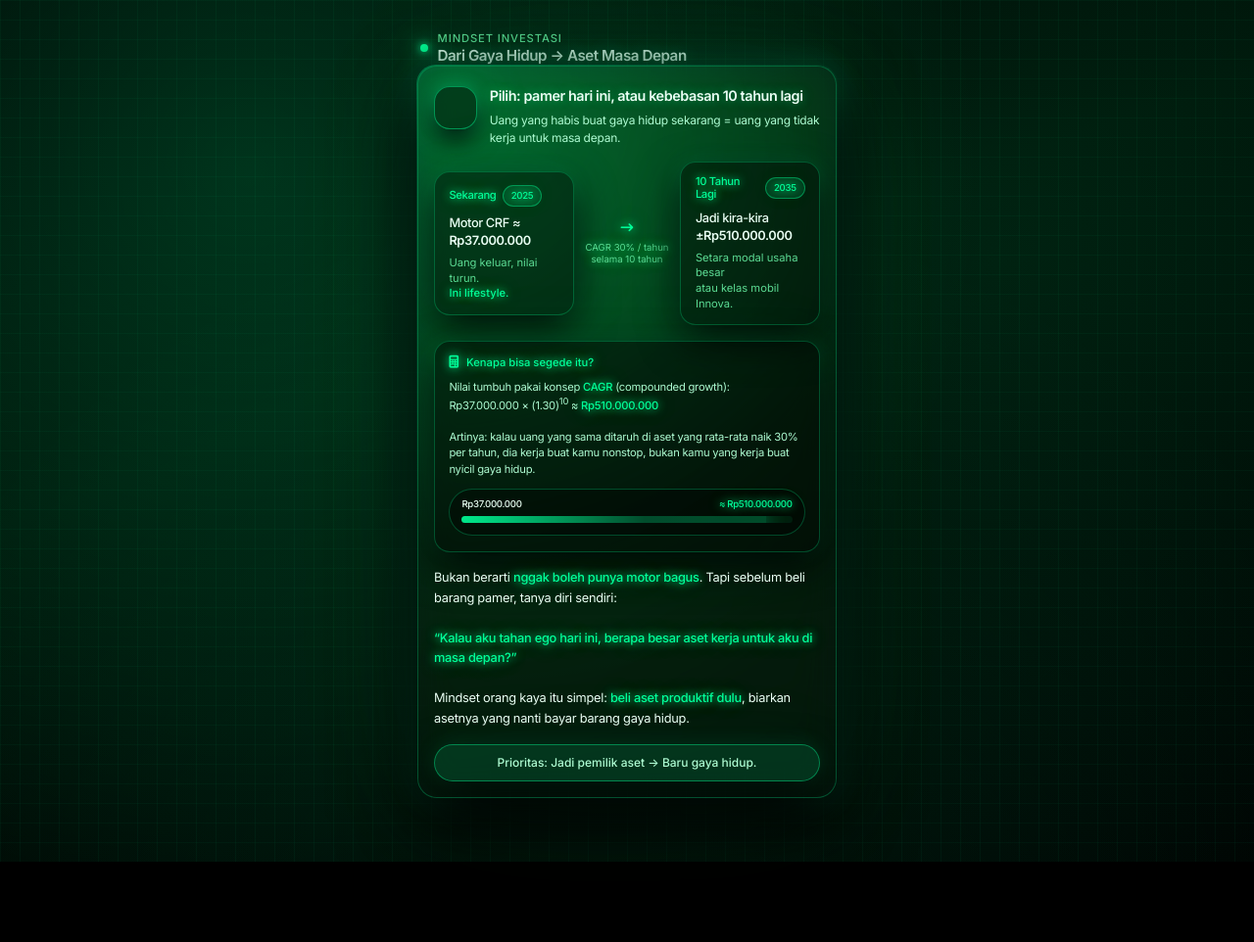
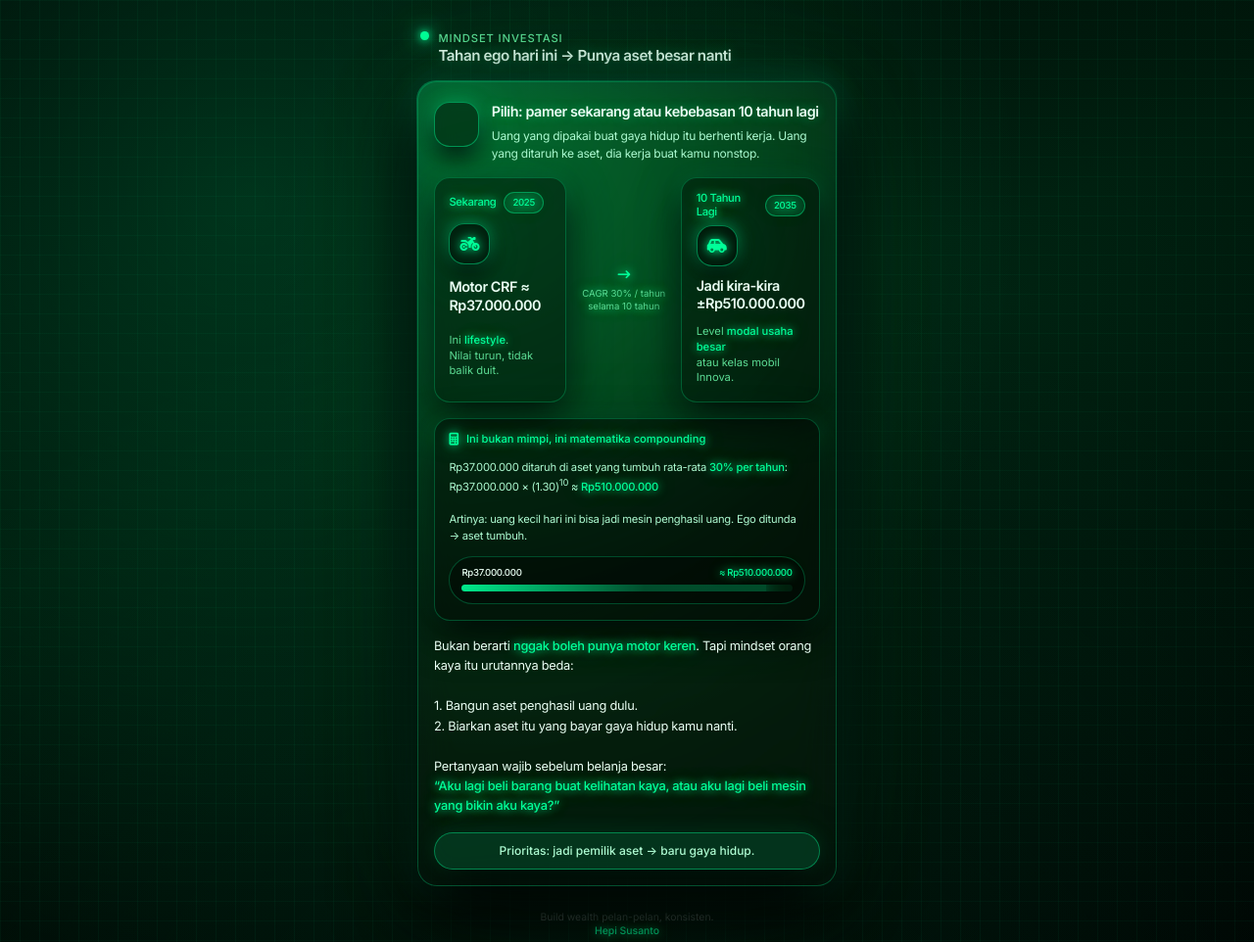
Before and after one commit to Hepisusantoid/Hepisusanto, a plain HTML site: page mindset-section.html in a window 1280 px wide. Shown: the top 962 px of the page at 98% size. Before the commit the page ends 880 px from the top, so only its background shows below. Drawn offline with Linux system fonts and the light colour scheme.

Commit message:
Update mindset-section.html

```diff
--- a/mindset-section.html
+++ b/mindset-section.html
@@ -13,15 +13,15 @@
 
     <style>
         :root {
-            --bg-main-dark: #000;
             --bg-grad-a: rgba(0,255,140,0.18);
             --bg-grad-b: rgba(0,150,80,0.15);
 
-            --glass-bg: rgba(10, 20, 15, 0.4);
-            --glass-inner: rgba(0, 0, 0, 0.4);
+            --panel-bg-outer: rgba(0,255,153,0.4);
+            --panel-bg-inner: rgba(10,20,15,0.4);
+            --panel-surface: rgba(0,0,0,0.4);
 
-            --border-glow-outer: rgba(0,255,153,0.45);
-            --border-glow-inner: rgba(0,255,153,0.08);
+            --border-neon: rgba(0,255,153,0.45);
+            --border-soft: rgba(0,255,153,0.25);
 
             --text-main: #eafff4;
             --text-soft: #aefbd2;
@@ -42,15 +42,14 @@
         body {
             margin: 0;
             min-height: 100vh;
-            font-family: 'Inter', system-ui, -apple-system, BlinkMacSystemFont, 'Segoe UI', Roboto, sans-serif;
             background:
                 radial-gradient(circle at 20% 20%, var(--bg-grad-a) 0%, rgba(0,0,0,0) 60%),
                 radial-gradient(circle at 80% 30%, var(--bg-grad-b) 0%, rgba(0,0,0,0) 60%),
                 radial-gradient(circle at 50% 120%, rgba(0,255,153,0.08) 0%, rgba(0,0,0,0) 70%),
                 linear-gradient(160deg,#000000 0%,#001007 40%,#000000 100%);
-            background-color: var(--bg-main-dark);
-
+            background-color: #000;
             color: var(--text-main);
+            font-family: 'Inter', system-ui, -apple-system, BlinkMacSystemFont, 'Segoe UI', Roboto, sans-serif;
             padding: 2rem 1rem 4rem;
             display: flex;
             justify-content: center;
@@ -59,7 +58,7 @@
             overflow-x: hidden;
         }
 
-        /* grid garis halus futuristik */
+        /* Grid overlay futuristic */
         body::before {
             content: "";
             position: absolute;
@@ -91,25 +90,26 @@
             z-index: 1;
         }
 
-        /* ========== SECTION HEADER ========= */
-        .mindset-head {
+        /* =====================
+           SECTION HEADER
+        ======================*/
+        .mindset-header-top {
             display: flex;
-            align-items: center;
-            justify-content: flex-start;
+            align-items: flex-start;
             gap: .6rem;
             padding: 0 .25rem;
         }
 
         .mindset-dot {
-            width: .5rem;
-            height: .5rem;
+            width: .55rem;
+            height: .55rem;
+            flex-shrink: 0;
             border-radius: 50%;
             background: var(--accent);
             box-shadow:
                 0 0 8px var(--accent),
                 0 0 20px var(--accent),
                 0 0 40px var(--accent);
-            flex-shrink: 0;
         }
 
         .mindset-head-texts {
@@ -136,13 +136,15 @@
                 0 0 60px rgba(0,255,153,0.15);
         }
 
-        /* ========= CARD WRAPPER (BORDER GLOW) ========= */
+        /* =====================
+           OUTER SHELL (NEON BORDER)
+        ======================*/
         .mindset-shell {
             position: relative;
             border-radius: var(--radius-xl);
-            padding: 1px; /* trik border neon */
+            padding: 1px;
             background: radial-gradient(circle at 10% 0%,
-                         rgba(0,255,153,0.4) 0%,
+                         var(--panel-bg-outer) 0%,
                          rgba(0,0,0,0) 60%);
             box-shadow:
                 0 20px 60px rgba(0,0,0,0.9),
@@ -152,11 +154,11 @@
 
         .mindset-card {
             position: relative;
-            background: var(--glass-bg);
+            background: var(--panel-bg-inner);
             border-radius: var(--radius-xl);
             backdrop-filter: blur(18px) saturate(180%);
             -webkit-backdrop-filter: blur(18px) saturate(180%);
-            border: 1px solid rgba(0,255,153,0.25);
+            border: 1px solid var(--border-soft);
             box-shadow:
                 0 30px 80px rgba(0,0,0,0.95),
                 0 0 50px rgba(0,255,153,0.12),
@@ -176,24 +178,26 @@
             opacity: .35;
         }
 
-        /* ========= TOP ROW (ICON + HEADLINE) ========= */
-        .mindset-header-row {
-            display: flex;
-            align-items: flex-start;
-            gap: .8rem;
-            margin-bottom: 1rem;
+        /* =====================
+           TOP MESSAGE ROW
+        ======================*/
+        .mindset-top-row {
             position: relative;
             z-index: 1;
+            display: flex;
+            gap: .8rem;
+            align-items: flex-start;
+            margin-bottom: 1rem;
         }
 
-        .mindset-icon {
-            width: 44px;
-            height: 44px;
-            min-width: 44px;
-            min-height: 44px;
+        .mindset-icon-main {
+            width: 46px;
+            height: 46px;
+            min-width: 46px;
+            min-height: 46px;
             border-radius: var(--radius-lg);
-            background: var(--glass-inner);
-            border: 1px solid var(--border-glow-outer);
+            background: var(--panel-surface);
+            border: 1px solid var(--border-neon);
             box-shadow:
                 0 10px 25px rgba(0,0,0,0.9),
                 0 0 15px rgba(0,255,153,0.5),
@@ -208,17 +212,17 @@
             font-size: 1rem;
         }
 
-        .mindset-texts {
+        .mindset-top-texts {
             min-width: 0;
         }
 
         .mindset-headline {
+            margin: 0 0 .4rem 0;
             font-size: .9rem;
             font-weight: 600;
             line-height: 1.35;
             color: var(--text-main);
             letter-spacing: -0.03em;
-            margin: 0 0 .4rem 0;
             text-shadow:
                 0 0 12px rgba(0,255,153,0.4),
                 0 0 40px rgba(0,255,153,0.15);
@@ -233,36 +237,51 @@
             letter-spacing: -0.02em;
         }
 
-        /* ========= MONEY SNAPSHOTS ========= */
-        .snapshots {
+        /* =====================
+           SNAPSHOT GRID (SEKARANG VS MASA DEPAN)
+        ======================*/
+        .snapshot-grid {
+            position: relative;
+            z-index: 1;
             display: grid;
             grid-template-columns: 1fr auto 1fr;
-            gap: .75rem;
-            align-items: center;
-            position: relative;
-            z-index: 1;
+            gap: 1rem;
+            align-items: stretch;
             margin-bottom: 1rem;
         }
 
-        @media (max-width: 380px) {
-            .snapshots {
+        @media (max-width: 400px) {
+            .snapshot-grid {
                 grid-template-columns: 1fr;
                 text-align: center;
             }
         }
 
-        .snap-card {
-            background: var(--glass-inner);
-            border: 1px solid rgba(0,255,153,0.25);
+        .snapshot-card {
+            background: var(--panel-surface);
+            border: 1px solid var(--border-soft);
             border-radius: var(--radius-lg);
             box-shadow:
                 0 15px 40px rgba(0,0,0,0.9),
                 0 0 20px rgba(0,255,153,0.15),
                 0 0 80px rgba(0,255,153,0.07);
-            padding: .8rem .9rem;
+            padding: .9rem .9rem 1rem;
+            display: grid;
+            gap: .7rem;
         }
 
-        .snap-label {
+        .snapshot-top-row {
+            display: flex;
+            justify-content: space-between;
+            align-items: flex-start;
+            flex-wrap: wrap;
+            row-gap: .4rem;
+        }
+
+        .snapshot-label {
+            display: flex;
+            align-items: center;
+            gap: .5rem;
             font-size: .7rem;
             font-weight: 500;
             line-height: 1.2;
@@ -271,42 +290,61 @@
             text-shadow:
                 0 0 10px rgba(0,255,153,0.9),
                 0 0 25px rgba(0,255,153,0.4);
-            display: flex;
-            align-items: center;
-            gap: .4rem;
         }
 
-        .snap-label .chip-year {
+        .snapshot-year {
             background: var(--accent-bg);
             border: 1px solid rgba(0,255,153,0.4);
+            border-radius: var(--radius-full);
             color: var(--accent);
             font-size: .6rem;
             font-weight: 500;
             line-height: 1.2;
             padding: .25rem .5rem;
-            border-radius: var(--radius-full);
             text-shadow:
                 0 0 10px rgba(0,255,153,0.9),
                 0 0 20px rgba(0,255,153,0.5);
         }
 
-        .snap-value {
-            margin-top: .5rem;
-            font-size: .8rem;
-            font-weight: 500;
-            line-height: 1.4;
+        /* icon visual barang */
+        .snapshot-icon {
+            width: 42px;
+            height: 42px;
+            min-width: 42px;
+            min-height: 42px;
+            border-radius: var(--radius-lg);
+            background: rgba(0,0,0,0.5);
+            border: 1px solid var(--border-neon);
+            box-shadow:
+                0 10px 25px rgba(0,0,0,0.9),
+                0 0 15px rgba(0,255,153,0.5),
+                0 0 60px rgba(0,255,153,0.2);
+            display: flex;
+            align-items: center;
+            justify-content: center;
+            color: var(--accent);
+            text-shadow:
+                0 0 10px rgba(0,255,153,0.9),
+                0 0 25px rgba(0,255,153,0.6);
+            font-size: 1rem;
+        }
+
+        /* angka utama */
+        .snapshot-money {
+            font-size: .9rem;
+            font-weight: 600;
+            line-height: 1.3;
             color: var(--text-main);
             letter-spacing: -0.03em;
         }
 
-        .snap-desc {
-            margin-top: .4rem;
+        .snapshot-desc {
             font-size: .7rem;
             line-height: 1.4;
             color: var(--text-dim);
         }
 
-        .snap-desc strong {
+        .snapshot-desc strong {
             color: var(--accent);
             font-weight: 500;
             text-shadow:
@@ -314,7 +352,8 @@
                 0 0 25px rgba(0,255,153,0.4);
         }
 
-        .snap-arrow {
+        /* panah tengah */
+        .snapshot-arrow-block {
             text-align: center;
             font-size: .8rem;
             line-height: 1.2;
@@ -328,54 +367,56 @@
             gap: .4rem;
         }
 
-        .snap-arrow span {
+        .snapshot-arrow-block span {
             font-size: .6rem;
             color: var(--text-dim);
             line-height: 1.3;
         }
 
-        /* ========= FORMULA / GROWTH BOX ========= */
-        .math-box {
+        /* =====================
+           MATH BOX / GROWTH
+        ======================*/
+        .math-card {
             background: rgba(0,0,0,0.45);
-            border: 1px solid rgba(0,255,153,0.25);
+            border: 1px solid var(--border-soft);
             border-radius: var(--radius-lg);
             box-shadow:
                 0 15px 40px rgba(0,0,0,0.9),
                 0 0 20px rgba(0,255,153,0.12),
                 0 0 80px rgba(0,255,153,0.05);
             padding: .9rem .9rem 1rem;
-            margin-bottom: 1rem;
             position: relative;
             z-index: 1;
+            margin-bottom: 1rem;
+            display: grid;
+            gap: .8rem;
         }
 
-        .math-row-head {
+        .math-head {
+            display: flex;
+            align-items: center;
+            gap: .5rem;
             font-size: .7rem;
             font-weight: 500;
             color: var(--accent);
-            display: flex;
-            align-items: center;
-            gap: .5rem;
             line-height: 1.2;
-            margin-bottom: .6rem;
             text-shadow:
                 0 0 10px rgba(0,255,153,0.9),
                 0 0 25px rgba(0,255,153,0.4);
         }
 
-        .math-row-head i {
+        .math-head i {
             font-size: .8rem;
         }
 
-        .math-formula {
+        .math-explain {
             font-size: .7rem;
-            line-height: 1.45;
+            line-height: 1.5;
             color: var(--text-soft);
             letter-spacing: -0.02em;
-            margin-bottom: .75rem;
         }
 
-        .math-formula strong {
+        .math-explain strong {
             color: var(--accent);
             font-weight: 500;
             text-shadow:
@@ -383,14 +424,14 @@
                 0 0 25px rgba(0,255,153,0.4);
         }
 
-        .growth-bar-wrap {
+        .growth-box {
             background: rgba(0,0,0,0.35);
-            border: 1px solid rgba(0,255,153,0.25);
+            border: 1px solid var(--border-soft);
             border-radius: var(--radius-full);
             padding: .6rem .75rem .75rem;
         }
 
-        .growth-top-row {
+        .growth-row-top {
             display: flex;
             justify-content: space-between;
             font-size: .6rem;
@@ -399,13 +440,13 @@
             margin-bottom: .4rem;
         }
 
-        .growth-top-row .num {
+        .growth-num {
             color: var(--text-main);
             font-weight: 500;
             letter-spacing: -0.03em;
         }
 
-        .growth-top-row .num.green {
+        .growth-num.green {
             color: var(--accent);
             text-shadow:
                 0 0 10px rgba(0,255,153,0.9),
@@ -434,7 +475,9 @@
                 0 0 90px rgba(0,255,153,0.2);
         }
 
-        /* ========= TEXT BODY / PESAN ========= */
+        /* =====================
+           MESSAGE / MINDSET
+        ======================*/
         .mindset-message {
             position: relative;
             z-index: 1;
@@ -452,7 +495,7 @@
                 0 0 25px rgba(0,255,153,0.4);
         }
 
-        .mindset-highlight-line {
+        .mindset-highlight {
             margin-top: 1rem;
             font-size: .75rem;
             line-height: 1.4;
@@ -469,107 +512,139 @@
             font-weight: 500;
         }
 
+        /* small footer note */
+        .footer-note {
+            text-align: center;
+            font-size: .65rem;
+            color: rgba(255,255,255,.35);
+            line-height: 1.4;
+            margin-top: .5rem;
+        }
+
+        .footer-note span {
+            color: var(--accent);
+            text-shadow:
+                0 0 10px rgba(0,255,153,0.9),
+                0 0 30px rgba(0,255,153,0.4);
+            font-weight: 500;
+        }
+
     </style>
 </head>
 <body>
 
     <main class="wrapper-mindset">
 
-        <!-- SECTION: MINDSET -->
-        <section id="mindset">
-
-            <!-- header section -->
-            <div class="mindset-head">
+        <!-- TITLE / SECTION HEADER -->
+        <header class="mindset-header-top">
             <div class="mindset-dot"></div>
             <div class="mindset-head-texts">
                 <div class="mindset-eyebrow">Mindset Investasi</div>
-                    <div class="mindset-title">Dari Gaya Hidup → Aset Masa Depan</div>
+                <div class="mindset-title">Tahan ego hari ini → Punya aset besar nanti</div>
             </div>
-            </div>
+        </header>
 
-            <!-- glowing shell -->
-            <div class="mindset-shell">
+        <!-- MAIN CONTENT SHELL -->
+        <section class="mindset-shell">
             <div class="mindset-card">
 
-                    <!-- top row (ikon + judul kecil) -->
-                    <div class="mindset-header-row">
-                        <div class="mindset-icon">
+                <!-- TOP ROW -->
+                <div class="mindset-top-row">
+                    <div class="mindset-icon-main">
                         <i class="fa-solid fa-shield-dollar"></i>
                     </div>
-                        <div class="mindset-texts">
+                    <div class="mindset-top-texts">
                         <p class="mindset-headline">
-                                Pilih: pamer hari ini, atau kebebasan 10 tahun lagi
+                            Pilih: pamer sekarang atau kebebasan 10 tahun lagi
                         </p>
                         <p class="mindset-subline">
-                                Uang yang habis buat gaya hidup sekarang = uang yang tidak kerja untuk masa depan.
+                            Uang yang dipakai buat gaya hidup itu berhenti kerja.
+                            Uang yang ditaruh ke aset, dia kerja buat kamu nonstop.
                         </p>
                     </div>
                 </div>
 
-                    <!-- snapshots sekarang vs nanti -->
-                    <div class="snapshots">
+                <!-- SNAPSHOT GRID -->
+                <div class="snapshot-grid">
 
-                        <!-- sekarang -->
-                        <div class="snap-card">
-                            <div class="snap-label">
+                    <!-- KIRI: SEKARANG -->
+                    <div class="snapshot-card">
+                        <div class="snapshot-top-row">
+                            <div class="snapshot-label">
                                 <span>Sekarang</span>
-                                <span class="chip-year">2025</span>
+                                <span class="snapshot-year">2025</span>
                             </div>
-                            <div class="snap-value">
-                                Motor CRF ≈ <strong>Rp37.000.000</strong>
-                            </div>
-                            <div class="snap-desc">
-                                Uang keluar, nilai turun. <br />
-                                <strong>Ini lifestyle.</strong>
+
+                            <div class="snapshot-icon">
+                                <!-- motor / gaya hidup -->
+                                <i class="fa-solid fa-motorcycle"></i>
                             </div>
                         </div>
 
-                        <!-- panah -->
-                        <div class="snap-arrow">
+                        <div class="snapshot-money">
+                            Motor CRF ≈ <strong>Rp37.000.000</strong>
+                        </div>
+                        <div class="snapshot-desc">
+                            Ini <strong>lifestyle</strong>.<br/>
+                            Nilai turun, tidak balik duit.
+                        </div>
+                    </div>
+
+                    <!-- PANAH / CAGR INFO -->
+                    <div class="snapshot-arrow-block">
                         <div><i class="fa-solid fa-arrow-right-long"></i></div>
                         <span>
-                                CAGR 30% / tahun<br>
+                            CAGR 30% / tahun<br/>
                             selama 10 tahun
                         </span>
                     </div>
 
-                        <!-- masa depan -->
-                        <div class="snap-card">
-                            <div class="snap-label">
+                    <!-- KANAN: MASA DEPAN -->
+                    <div class="snapshot-card">
+                        <div class="snapshot-top-row">
+                            <div class="snapshot-label">
                                 <span>10 Tahun Lagi</span>
-                                <span class="chip-year">2035</span>
+                                <span class="snapshot-year">2035</span>
                             </div>
-                            <div class="snap-value">
+
+                            <div class="snapshot-icon">
+                                <!-- mobil / aset besar -->
+                                <i class="fa-solid fa-car-side"></i>
+                            </div>
+                        </div>
+
+                        <div class="snapshot-money">
                             Jadi kira-kira <strong>±Rp510.000.000</strong>
                         </div>
-                            <div class="snap-desc">
-                                Setara modal usaha besar<br />
+                        <div class="snapshot-desc">
+                            Level <strong>modal usaha besar</strong><br/>
                             atau kelas mobil Innova.
                         </div>
                     </div>
 
                 </div>
 
-                    <!-- math box / formula -->
-                    <div class="math-box">
-                        <div class="math-row-head">
+                <!-- MATH / GROWTH -->
+                <div class="math-card">
+                    <div class="math-head">
                         <i class="fa-solid fa-calculator"></i>
-                            <span>Kenapa bisa segede itu?</span>
+                        <span>Ini bukan mimpi, ini matematika compounding</span>
                     </div>
 
-                        <div class="math-formula">
-                            Nilai tumbuh pakai konsep <strong>CAGR</strong> (compounded growth):
-                            <br />
+                    <div class="math-explain">
+                        Rp37.000.000 ditaruh di aset yang tumbuh rata-rata
+                        <strong>30% per tahun</strong>:
+                        <br/>
                         Rp37.000.000 × (1.30)<sup>10</sup> ≈ <strong>Rp510.000.000</strong>
-                            <br /><br />
-                            Artinya: kalau uang yang sama ditaruh di aset yang rata-rata naik 30% per tahun,
-                            dia kerja buat kamu nonstop, bukan kamu yang kerja buat nyicil gaya hidup.
+                        <br/><br/>
+                        Artinya: uang kecil hari ini bisa jadi mesin penghasil uang.
+                        Ego ditunda → aset tumbuh.
                     </div>
 
-                        <div class="growth-bar-wrap">
-                            <div class="growth-top-row">
-                                <div class="num">Rp37.000.000</div>
-                                <div class="num green">≈ Rp510.000.000</div>
+                    <div class="growth-box">
+                        <div class="growth-row-top">
+                            <div class="growth-num">Rp37.000.000</div>
+                            <div class="growth-num green">≈ Rp510.000.000</div>
                         </div>
                         <div class="growth-track">
                             <div class="growth-fill"></div>
@@ -577,29 +652,33 @@
                     </div>
                 </div>
 
-                    <!-- message / filosofi -->
+                <!-- MESSAGE / FILOSOFI -->
                 <div class="mindset-message">
-                        Bukan berarti <strong>nggak boleh punya motor bagus</strong>.
-                        Tapi sebelum beli barang pamer,
-                        tanya diri sendiri:
-                        <br /><br />
+                    Bukan berarti <strong>nggak boleh punya motor keren</strong>.
+                    Tapi mindset orang kaya itu urutannya beda:
+                    <br/><br/>
+                    1. Bangun aset penghasil uang dulu.<br/>
+                    2. Biarkan aset itu yang bayar gaya hidup kamu nanti.
+                    <br/><br/>
+                    Pertanyaan wajib sebelum belanja besar:
+                    <br/>
                     <strong>
-                        “Kalau aku tahan ego hari ini,
-                        berapa besar aset kerja untuk aku di masa depan?”
+                        “Aku lagi beli barang buat kelihatan kaya,
+                        atau aku lagi beli mesin yang bikin aku kaya?”
                     </strong>
-                        <br /><br />
-                        Mindset orang kaya itu simpel:
-                        <strong>beli aset produktif dulu</strong>,
-                        biarkan asetnya yang nanti bayar barang gaya hidup.
                 </div>
 
-                    <div class="mindset-highlight-line">
-                        Prioritas: Jadi pemilik aset → Baru gaya hidup.
+                <div class="mindset-highlight">
+                    Prioritas: jadi pemilik aset → baru gaya hidup.
                 </div>
 
             </div>
+        </section>
+
+        <div class="footer-note">
+            <div>Build wealth pelan-pelan, konsisten.</div>
+            <div><span>Hepi Susanto</span></div>
         </div>
-        </section>
 
     </main>
 
```
Lines whose indentation alone changed are shown as unchanged.
